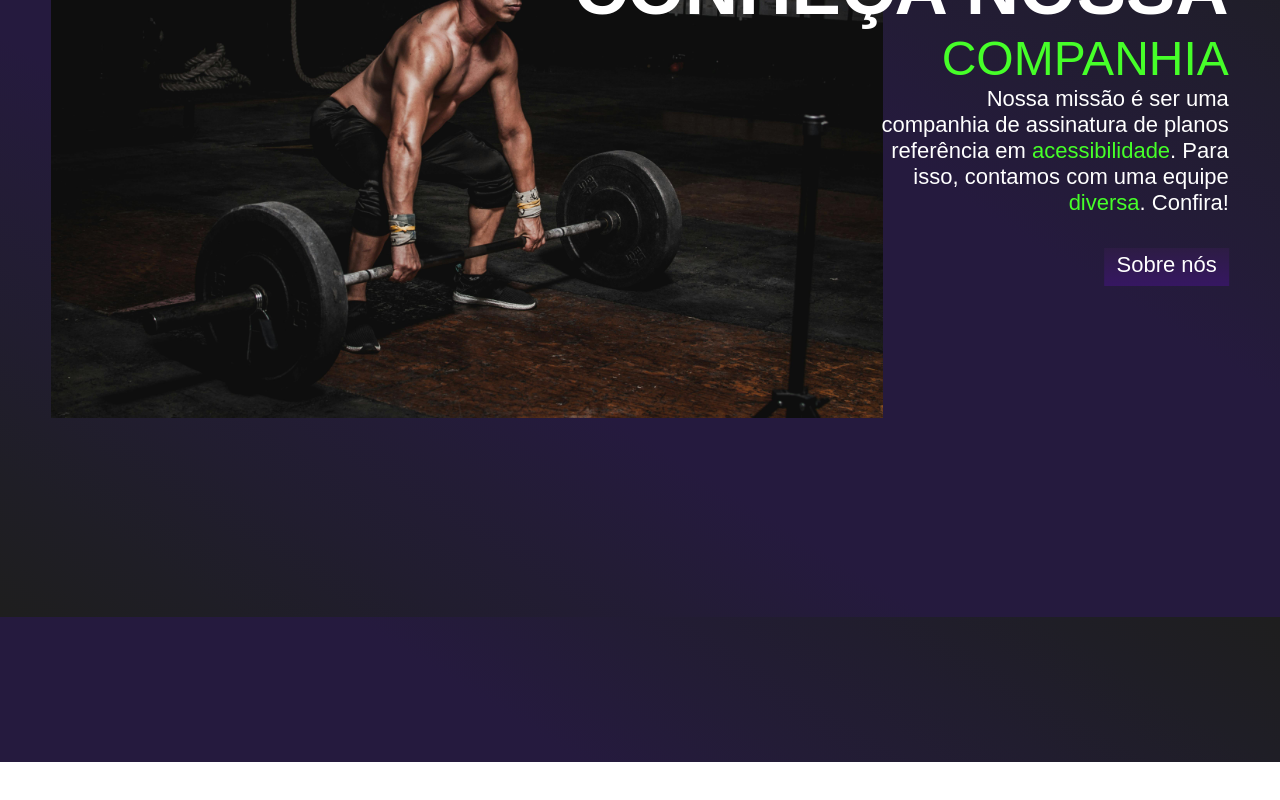
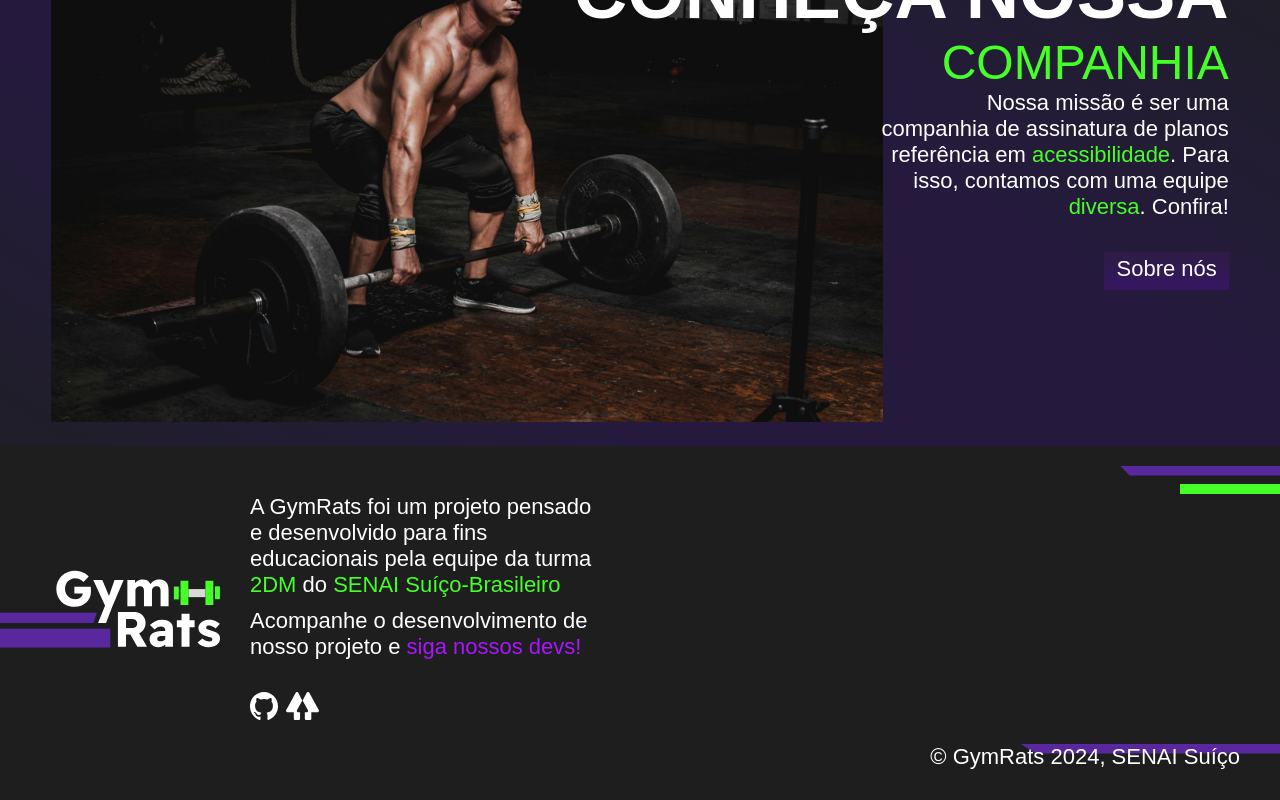
Before and after one commit to Giovanna-Sant/Integrador2DM, a React (Vite) app: page / in a window 1280 px wide. Shown: the part 1783-2583 px from the top of the page. Before the commit the page ends 2545 px from the top, so only its background shows below. Built offline with nearby package versions, Linux system fonts and the light colour scheme; a web font is replaced by a local one.

Commit message:
Swiper inicio

```diff
--- a/package.json
+++ b/package.json
@@ -12,7 +12,8 @@
   "dependencies": {
     "react": "^18.2.0",
     "react-dom": "^18.2.0",
-    "react-router-dom": "^6.23.1"
+    "react-router-dom": "^6.23.1",
+    "swiper": "^11.1.4"
   },
   "devDependencies": {
     "@types/react": "^18.2.66",
--- a/src/components/Brands/Brands.jsx
+++ b/src/components/Brands/Brands.jsx
@@ -5,10 +5,18 @@ const Brands = () => {
         <div className="brand-cont">
         <p className="cor-0 fonte-subtitulos">Temos uma relação de confiança com nossos parceiros!</p>
             <div className='marcas'>
+                <a href="https://www.gsuplementos.com.br" target="_blank">
                 <img src="src\img\Marcas\growth.png"   alt="logo Growth" />
+                </a>
+                <a href="https://www.nike.com/"        target="_blank">
                 <img src="src\img\Marcas\nike.png"     alt="logo Nike" />
+                </a>
+                <a href="https://www.smartfit.com.br/" target="_blank">
                 <img src="src\img\Marcas\smartfit.png" alt="logo SmartFit" />
+                </a>
+                <a href="https://insiderstore.com.br/" target="_blank">
                 <img src="src\img\Marcas\insider.png"  alt="logo Insider" />
+                </a>
             </div>
         </div>
     )
--- a/src/components/Footer/Footer.jsx
+++ b/src/components/Footer/Footer.jsx
@@ -1,7 +1,4 @@
 import "./footer.css"
-import logoFooter from "../../img/logoFooter.svg"
-import github from "../../img/Icons/github.svg"
-import linktree from "../../img/Icons/linktree.svg"
 
 const Footer = () => {
     return (
@@ -12,7 +9,7 @@ const Footer = () => {
             </div>
 
             <div className="flex">
-                <img src={logoFooter} alt="logo footer" id="logo-footer"/>
+                <img src="src/img/logoFooter.svg" alt="logo footer" id="logo-footer"/>
 
                 <div>
                     <div className="cor-0 fonte-gerais txt">
@@ -20,8 +17,12 @@ const Footer = () => {
                         <p>Acompanhe o desenvolvimento de nosso projeto e <span className="cor-4">siga nossos devs!</span></p>
                     </div>
 
-                    <img src={github}   className="icon" alt="icon github"/>
-                    <img src={linktree} className="icon" alt="icon linktree"/>
+                    <a href="https://github.com/Giovanna-Sant/Integrador2DM.git">
+                        <img src="src/img/Icons/github.svg"   className="icon" alt="icon github"/>
+                    </a>
+                    <a>
+                        <img src="src/img/Icons/linktree.svg" className="icon" alt="icon linktree"/>
+                    </a>
                 </div>
             </div>
             <div className="cor-0 fonte-gerais right">
--- a/src/pages/Home/Home.jsx
+++ b/src/pages/Home/Home.jsx
@@ -2,6 +2,7 @@ import "./home.css"
 import { Link } from "react-router-dom"
 import Header from "../../components/Header/Header"
 import Brands from "../../components/Brands/Brands"
+import Footer from "../../components/Footer/Footer"
 
 const Home = () => {
     return (
@@ -79,6 +80,7 @@ const Home = () => {
                 </Link>
             </div>
         </div>
+        <Footer/>
     </div>
     )
 }
--- a/src/pages/Sobre/Sobre.jsx
+++ b/src/pages/Sobre/Sobre.jsx
@@ -2,6 +2,7 @@ import './sobre.css'
 import Header from '../../components/Header/Header'
 import Footer from '../../components/Footer/Footer'
 import Brands from '../../components/Brands/Brands'
+import { Swiper, SwiperSlide } from 'swiper'
 
 const Sobre = () => {
     return (
@@ -16,7 +17,7 @@ const Sobre = () => {
             <div className='sobre-cont'>
             <div className='faq'>
                 <h1 className='cor-0 fonte-05'>O QUE SOMOS?</h1>
-                <p className='cor-0 fonte-gerais'>Velit aliquet sagittis id consectetur purus ut faucibus pulvinar. Et netus et malesuada fames ac. Laoreet suspendisse interdum consectetur libero id faucibus.uis auctor elit sed vulutate mi sit amet mauris. Interdum velit euismod in pellentesque massa. Ornare arcu dui vivamus arcu felis bibendum. Eros donec ac odio tempor orci</p>
+                <p className='cor-0 fonte-gerais'>Nossa missão é ser uma rede de assinatura referência em acessibilidade, cuidado especial com cada cliente e promoção de um estilo de vida saudável. Através de nossos passes de assinatura, garantimos um suporte total para uma vida mais saudável, oferecendo uma ampla rede de academias filiadas conosco. Nosso sistema é procurado por diversas empresas para utilizar nossa assinatura como benefício para seus funcionários. Priorizamos um ambiente acolhedor e inclusivo, incentivando as práticas físicas para todos, colocando em destaque que deficiências nunca serão uma impossibilidade para se exercitar.</p>
 
                 <div className='qualidades'>
                     <span>
@@ -39,6 +40,8 @@ const Sobre = () => {
                 <p className='cor-0 fonte-gerais'>A GymRats conta com uma gama diversa de pessoas que possibilitam este projeto estar de pé. Nossos desenvolvedores foram bem escolhidos e trabalharam em equipe para garantir o melhor resultado para você, companheiro da GymRats. Abaixo, conheça um pouco de cada um de toda nossa equipe e <span className='cor-3'>acompanhe nossos desenvolvedores</span> em outros projetos!</p>
 
                 <div className='devs'>
+                    <Swiper>
+                        <SwiperSlide>
                         <div className='dev-ind'>
                             <img src="src\img\Devs\caua.jpg" alt="Imagem de perfil - Cauã"/>
                             <p className='cor-0 fonte-gerais'>Cauã Abreu</p>
@@ -46,7 +49,8 @@ const Sobre = () => {
                             <p className='cor-0 fonte-gerais'>Além de exercer o cargo de Tech Lead geral, Cauã também faz parte da equipe de  <span className='cor-3'>desenvolvedores front-end</span>. Possui 19 anos e grande afinidade com tecnologias como JavaScript.</p>
                             <img src="src\img\Icons\github.svg" alt='Icon do GitHub' width="28px"></img>
                         </div>
-
+                    </SwiperSlide>
+                    <SwiperSlide>
                         <div className='dev-ind'>
                             <img src="src\img\Devs\caua.jpg" alt="Imagem de perfil - Giovanna"/>
                             <p className='cor-0 fonte-gerais'>Giovanna Santos</p>
@@ -54,7 +58,8 @@ const Sobre = () => {
                             <p className='cor-0 fonte-gerais'>Exerce o cargo de <span className='cor-3'>Tech Lead</span> geral, porém também liderou a equipe de Front-End. Desenvolveu a essência do <span className='cor-3'>UX/UI Design</span>, possuindo grande afinidade com a área de front.</p>
                             <img src="src\img\Icons\github.svg" alt='Icon do GitHub' width="28px"></img>
                         </div>
-
+                    </SwiperSlide>
+                    <SwiperSlide>
                     <div className='dev-ind'>
                         <img src="src\img\Devs\caua.jpg" alt="Imagem de perfil - Gabriel"/>
                         <p className='cor-0 fonte-gerais'>Gabriel dos Anjos</p>
@@ -62,6 +67,25 @@ const Sobre = () => {
                         <p className='cor-0 fonte-gerais'>Gabriel é extremamente empenhado e, durando o projeto, exerceu o cargo de Dev Ops, que tem como objetivo integrar todas as partes e torná-las funcionais.</p>
                         <img src="src\img\Icons\github.svg" alt='Icon do GitHub' width="28px"></img>
                     </div>
+                    </SwiperSlide>
+                    <SwiperSlide>
+
+                    </SwiperSlide>
+                    <SwiperSlide>
+
+                    </SwiperSlide>
+                    <SwiperSlide>
+
+                    </SwiperSlide>
+
+
+
+                    </Swiper>
+
+
+
+
+
 
                     <div className='dev-ind'>
                         <img src="src\img\Devs\caua.jpg" alt="Imagem de perfil - Erick"/>
```
Also changed, not shown: 1 other file (tests, documents, lock files or other folders). Lines whose indentation alone changed are shown as unchanged.
